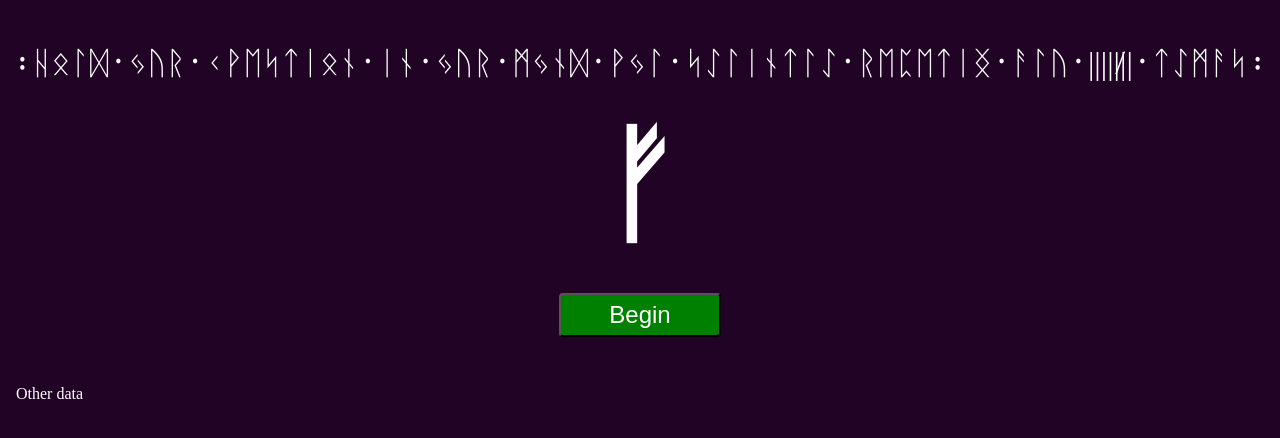
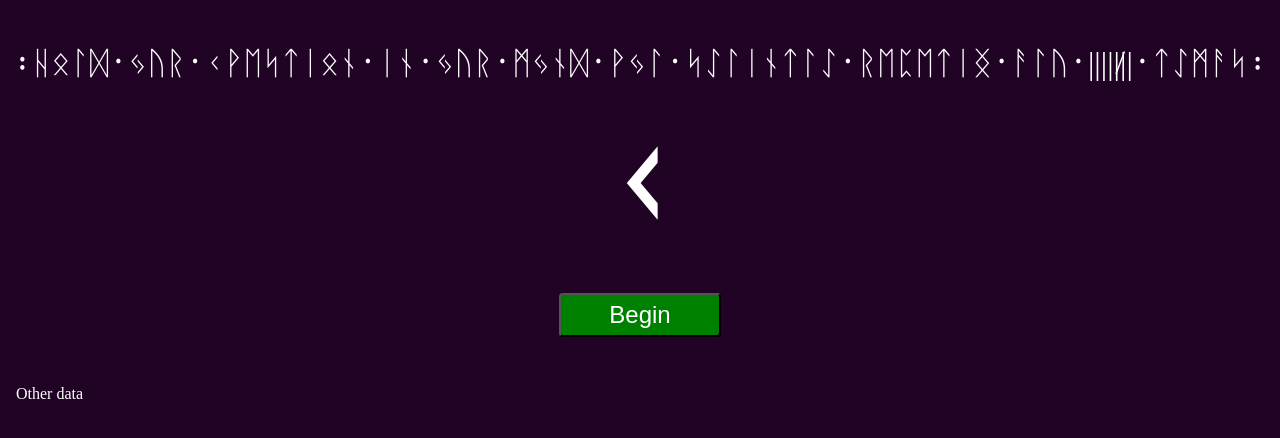
Before and after one commit to realjhoo/random-rune, a plain HTML site: page index.html in a window 1280 px wide. Both pictures are taken after a click on the button "Begin". Shown: the part 166-604 px from the top of the page. Drawn offline with nearby package versions, Linux system fonts and the light colour scheme.

Commit message:
Alpha Working Commit
Basic functionality working.

```diff
--- a/css/styles.css
+++ b/css/styles.css
@@ -7,11 +7,14 @@
 }
 
 body {
-  background-color: #200325;
+  background-color: rgb(32, 3, 37);
   color: #fff;
   /* font-family: "Baloo Bhaina 2", cursive; */
 }
 
+/* Particles */
+
+/* Random Rune */
 #title {
   text-align: center;
   font-size: 8rem;
--- a/index.html
+++ b/index.html
@@ -3,10 +3,12 @@
   <head>
     <meta charset="UTF-8" />
     <meta name="viewport" content="width=device-width, initial-scale=1.0" />
-    <link rel="stylesheet" href="/css/styles.css" />
+    <script src="https://cdn.jsdelivr.net/npm/p5@1.0.0/lib/p5.js"></script>
+    <link rel="stylesheet" href="./css/styles.css" />
     <title>Random Rune</title>
   </head>
   <body>
+    <div id="canvas-container">
       <h1 id="title"></h1>
 
       <p id="instructions"></p>
@@ -17,7 +19,8 @@
       </div>
 
       <p id="rune-data">Other data</p>
+    </div>
 
-    <script src="/js/app.js"></script>
+    <script src="./js/app.js"></script>
   </body>
 </html>
--- a/js/app.js
+++ b/js/app.js
@@ -1,3 +1,4 @@
+// global define runes
 const fehu = "&#x16A0;",
   uruz = "&#x16A2;",
   thurisaz = "&#x16A6;",
@@ -25,27 +26,27 @@ const fehu = "&#x16A0;",
   dot = "&#x16EB;",
   double_dot = "&#x16EC;";
 
+// display number 9 in hash marks
 const four = "|||",
   five = "||" + "&#x0338" + "||";
 
-// generate a random number between 0 and 23
-// var max = randomMessages.length;
-let max = 23;
-let rndNum = Math.floor(Math.random() * max);
-console.log(rndNum);
-/* PCODE and design notes for this app
-  On load, present user with simple interface
-  All text in runestaves
-  Random Rune at top can type or burn in
-]
+// *** Particles ***
 
- Begin button
- Click - Alu fades in and out 9 times
- Fades out last time, chosen rune fades in
- Click on rune reveals additional information and guidance (English)
+/* App Logic:
+
+ x On Load - show insructions and ALU
+ Click button - ALU fades in and out 9 times (annoying, right?)
+ Begin button is greyed during this? Or Cancel
+ Random Rune is displayed
+ Begin button becomes Reset button
+ Click on Rune itself revelas additional information (in Roman alphabet)
  Bottom of page has Hail Odin (runic)
 
 */
+
+// *** Random Rune ***
+// initialize the page
+// ========================================================
 function init() {
   const runic_title =
     double_dot +
@@ -62,6 +63,7 @@ function init() {
     sowilo +
     double_dot;
 
+  // assemble words for easier use
   const hold = double_dot + hagalaz + othala + laguz + dagaz + dot,
     your = jera + uruz + raido + dot,
     question =
@@ -77,6 +79,7 @@ function init() {
     // nine = naudiz + eihwaz + naudiz + dot,
     times = tiwaz + eihwaz + mannaz + ansuz + sowilo + double_dot;
 
+  // show directions in rune staves
   const directions =
     hold +
     your +
@@ -91,18 +94,78 @@ function init() {
     nine +
     times;
 
-  let runic_result = document.getElementById("runic-result");
-  runic_result.innerHTML = fehu;
-
+  // place title abd directions in the DOM
   let title = document.getElementById("title");
   title.innerHTML = runic_title;
 
   let instructions = document.getElementById("instructions");
   instructions.innerHTML = directions;
+
+  let runic_result = document.getElementById("runic-result");
+  runic_result.innerHTML = dot + alu;
+
+  // set up button
+  let beginButton = document.getElementById("begin-button");
+  beginButton.addEventListener("click", buttonClick);
 }
 
+// ========================================================
+function getRune(randomStave) {
+  rune = {
+    0: fehu,
+    1: uruz,
+    2: thurisaz,
+    3: ansuz,
+    4: raido,
+    5: kenaz,
+    6: gebo,
+    7: wunjo,
+    8: hagalaz,
+    9: naudiz,
+    10: isa,
+    11: jera,
+    12: eihwaz,
+    13: perthro,
+    14: algiz,
+    15: sowilo,
+    16: tiwaz,
+    17: berkano,
+    18: ehwaz,
+    19: mannaz,
+    20: laguz,
+    21: ingwaz,
+    22: dagaz,
+    23: othala,
+  };
+
+  return rune[randomStave];
+}
+
+// ========================================================
+function randomRune() {
+  // generate a random number between 0 and 23
+  // var max = randomMessages.length;
+  let max = 23;
+  let rndNum = Math.floor(Math.random() * max);
+  return rndNum;
+}
+
+// ========================================================
+function showRune() {
+  console.log(getRune(randomRune()));
+  let x = getRune(randomRune());
+
+  let runic_result = document.getElementById("runic-result");
+  runic_result.innerHTML = x;
+}
+
+// ========================================================
+function buttonClick() {
+  showRune();
+}
+
+// ========================================================
 function main() {
-  console.log("It begins");
   init();
 }
 
```
Lines whose indentation alone changed are shown as unchanged.
